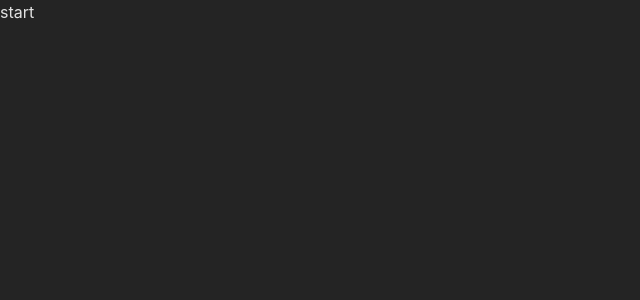
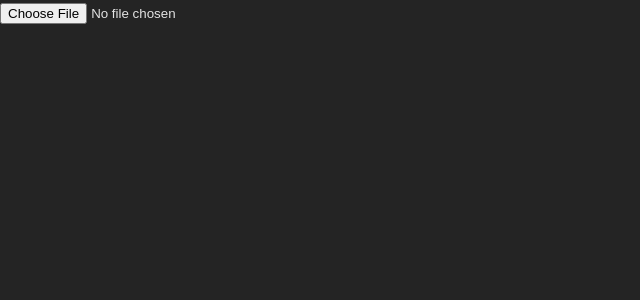
Before and after one commit to gregor3637/mihail-mitov-employees, a React (Vite) app: page / in a window 1280 px wide. Shown: the top 300 px of the page, without its empty margins (0-640 px from the left). Built offline with nearby package versions, Linux system fonts and the light colour scheme.

Commit message:
feat: read selected a CSV file

```diff
--- a/package.json
+++ b/package.json
@@ -10,6 +10,7 @@
     "preview": "vite preview"
   },
   "dependencies": {
+    "papaparse": "^5.4.1",
     "react": "^18.2.0",
     "react-dom": "^18.2.0"
   },
--- a/src/App.tsx
+++ b/src/App.tsx
@@ -1,7 +1,14 @@
+import useCSVParser from "./hooks/useCSVParser";
+
 function App() {
+  const { parsedData, handleFileChange } = useCSVParser();
+  console.log("🚀 parsedData:", parsedData);
+
   return (
     <>
-      <div>start</div>
+      <div>
+        <input type="file" accept=".csv" onChange={handleFileChange} />
+      </div>
     </>
   );
 }
--- /dev/null
+++ b/src/hooks/useCSVParser.tsx
@@ -0,0 +1,54 @@
+import { useCallback, useState } from "react";
+import { CSVEntry } from "../types/CSVTypes";
+import Papa, { ParseResult } from "papaparse";
+
+const useCSVParser = () => {
+  const [parsedData, setData] = useState<CSVEntry[]>([]);
+
+  const handleFileChange = useCallback(
+    async (event: React.ChangeEvent<HTMLInputElement>) => {
+      const file = event.target.files ? event.target.files[0] : undefined;
+
+      if (file) {
+        const reader = new FileReader();
+
+        const parseFile = () =>
+          new Promise<CSVEntry[]>((resolve, reject) => {
+            reader.onload = () => {
+              Papa.parse(reader.result as string, {
+                complete: (result: ParseResult<any>) => {
+                  console.log("!!! Parsed Results:", result.data);
+                  resolve(result.data);
+                },
+                header: true,
+                transform: function(value:string) {
+                  // Replace empty cells with null
+                  if (value.trim() === "") {
+                    return null;
+                  }
+                  return value;
+                },
+              });
+            };
+
+            reader.onerror = reject;
+
+            reader.readAsText(file);
+          });
+
+        try {
+          const parsedData = await parseFile();
+          setData(parsedData);
+        } catch (error) {
+          console.error("Error parsing file:", error);
+        }
+      }
+    },
+    []
+  );
+
+
+  return { parsedData, handleFileChange };
+};
+
+export default useCSVParser;
--- /dev/null
+++ b/src/types/CSVTypes.ts
@@ -0,0 +1 @@
+export type CSVEntry = Record<string, string>;
```
Also changed, not shown: public/data.csv (added), public/data2.csv (added), 1 other file (tests, documents, lock files or other folders).
